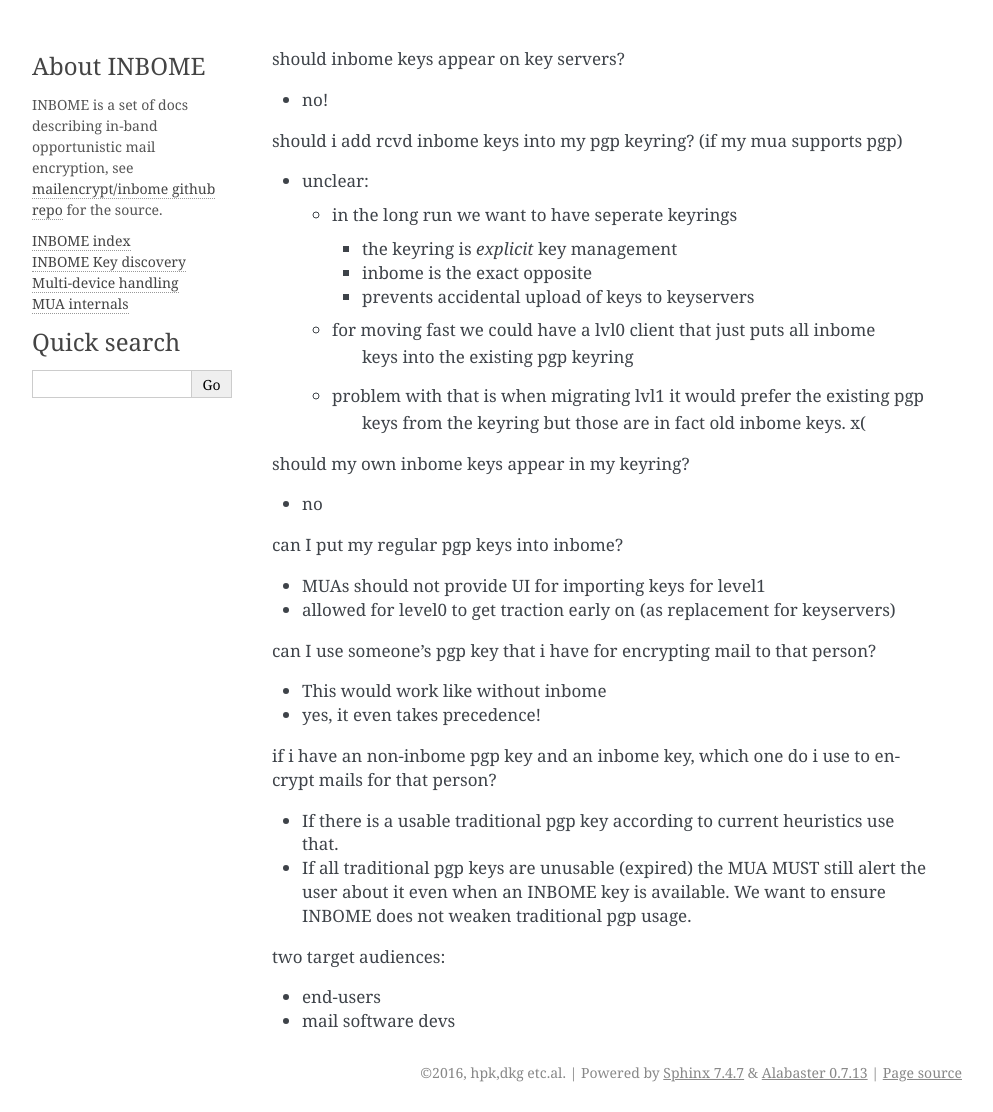
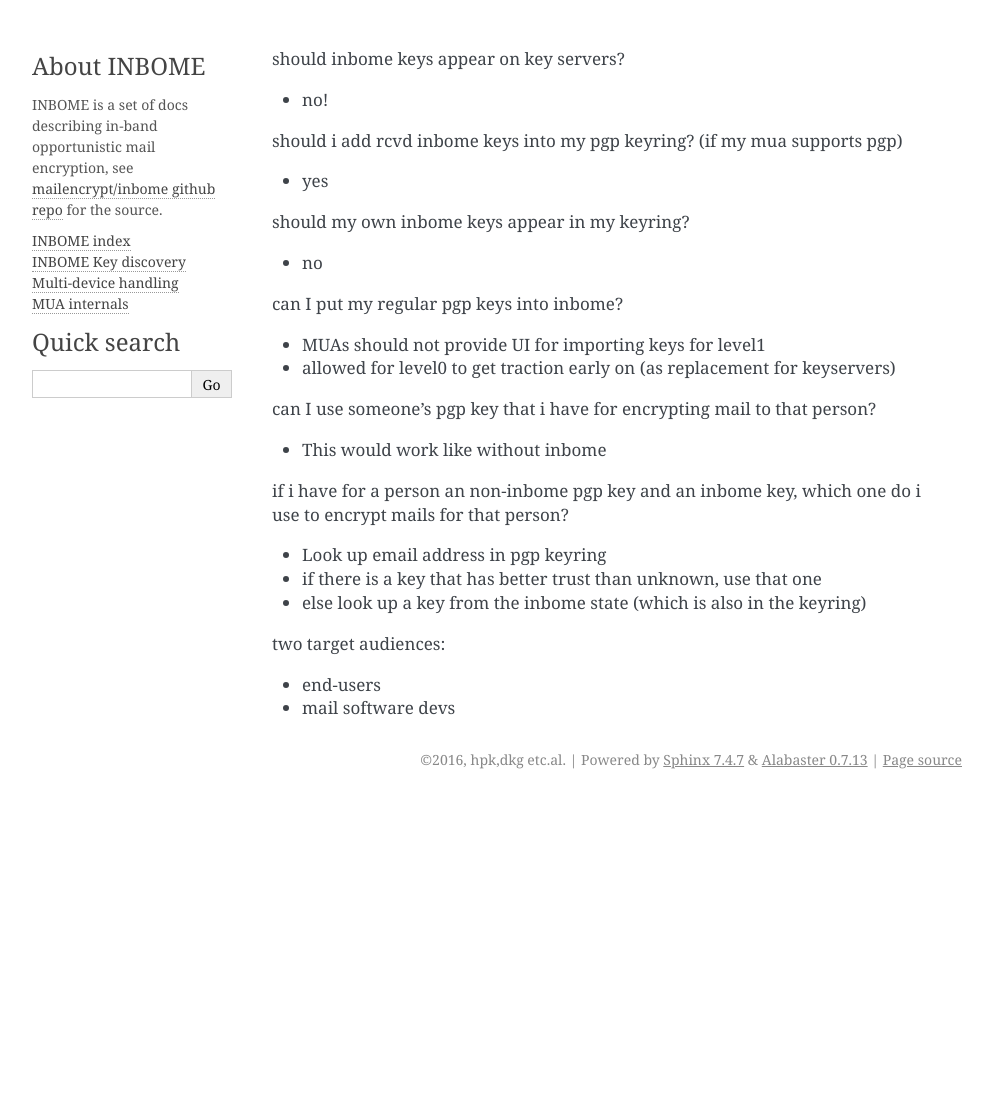
Before and after one commit to autocrypt/autocrypt, a Sphinx documentation site: the page built from doc/pgp-interop.rst, in a window 1280 px wide. Shown: the whole page, without its empty margins (148-1141 px from the left). Built offline with Sphinx 7.4.7, drawn with Linux system fonts in a browser that asks for light colours; after the commit the page ends 900 px from its top, so only the background shows below that.

Commit message:
update pgp interop spec to reflect group discussion

```diff
--- a/doc/pgp-interop.rst
+++ b/doc/pgp-interop.rst
@@ -4,18 +4,7 @@
 
 should i add rcvd inbome keys into my pgp keyring? (if my mua supports pgp)
 
-- unclear:
-
-  - in the long run we want to have seperate keyrings
-
-    - the keyring is *explicit* key management
-    - inbome is the exact opposite
-    - prevents accidental upload of keys to keyservers
-
-  - for moving fast we could have a lvl0 client that just puts all inbome
-      keys into the existing pgp keyring
-  - problem with that is when migrating lvl1 it would prefer the existing pgp
-      keys from the keyring but those are in fact old inbome keys. x(
+- yes
 
 should my own inbome keys appear in my keyring?
 
@@ -29,16 +18,13 @@
 can I use someone's pgp key that i have for encrypting mail to that person?
 
 - This would work like without inbome
-- yes, it even takes precedence!
 
-if i have an non-inbome pgp key and an inbome key, which one do i use to
-encrypt mails for that person?
+if i have for a person an non-inbome pgp key and an inbome key, which one do
+i use to encrypt mails for that person?
 
-- If there is a usable traditional pgp key according to current heuristics
-  use that.
-- If all traditional pgp keys are unusable (expired) the MUA MUST still alert
-  the user about it even when an INBOME key is available.
-  We want to ensure INBOME does not weaken traditional pgp usage.
+- Look up email address in pgp keyring
+- if there is a key that has better trust than unknown, use that one
+- else look up a key from the inbome state (which is also in the keyring)
 
 two target audiences:
 
```
